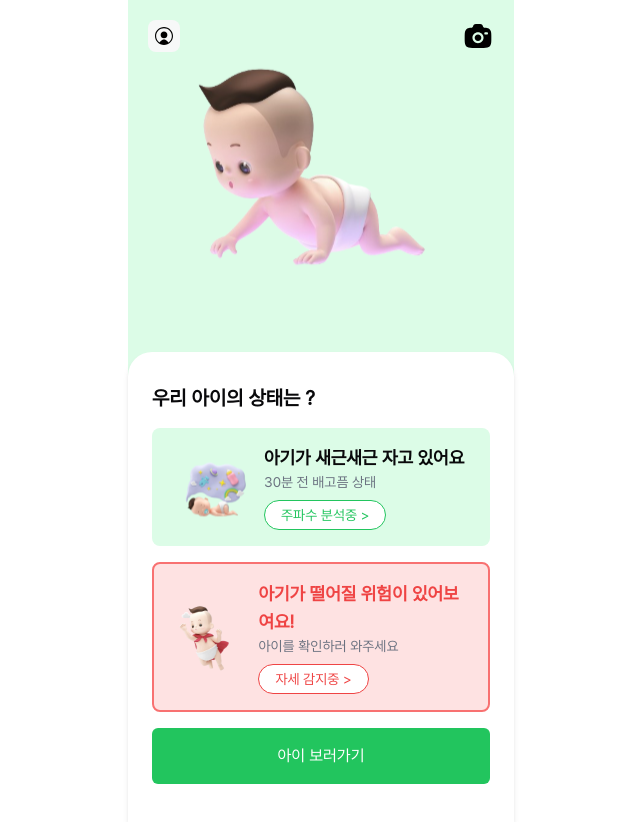
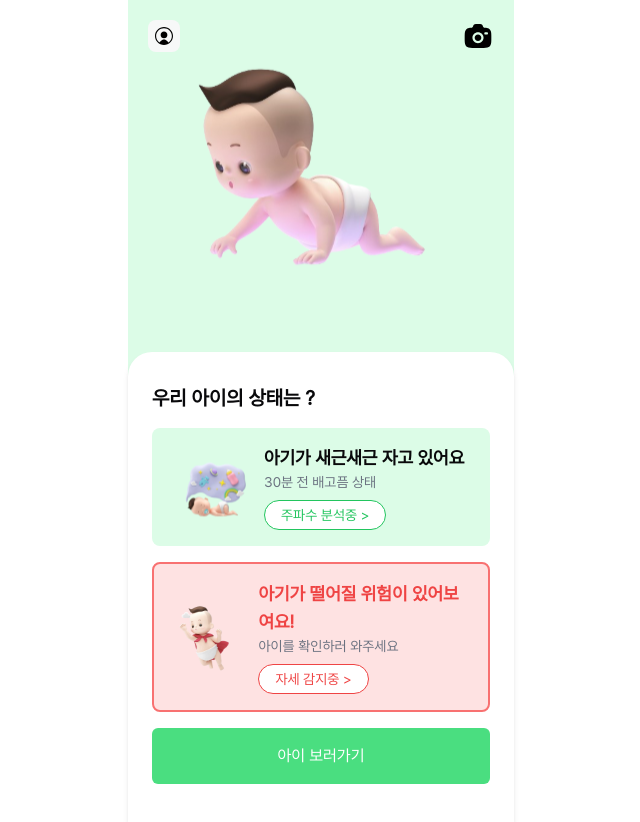
Before and after one commit to yxun20/dingle_frontend, a React (Vite) app: page / in a window 1280 px wide. Shown: the whole page, without its empty margins (319-959 px from the left). Built offline with nearby package versions, Linux system fonts and the light colour scheme; what tailwindcss-truncate-multiline would draw is missing.

Commit message:
Update MainPage.tsx

```diff
--- a/src/pages/MainPage.tsx
+++ b/src/pages/MainPage.tsx
@@ -63,7 +63,7 @@ function MainPage() {
         </div>
         {/* 하단 아이 보기 버튼 */}
         <button
-          className="w-full py-4 text-white bg-green-500 rounded-md hover:bg-[CDE4F2] focus:outline-none focus:bg-green-700"
+          className="w-full py-4 text-white bg-green-400 rounded-md hover:bg-green-500 focus:outline-none focus:bg-green-600"
           onClick={() => navigate('/dash')}
         >
           아이 보러가기
```
